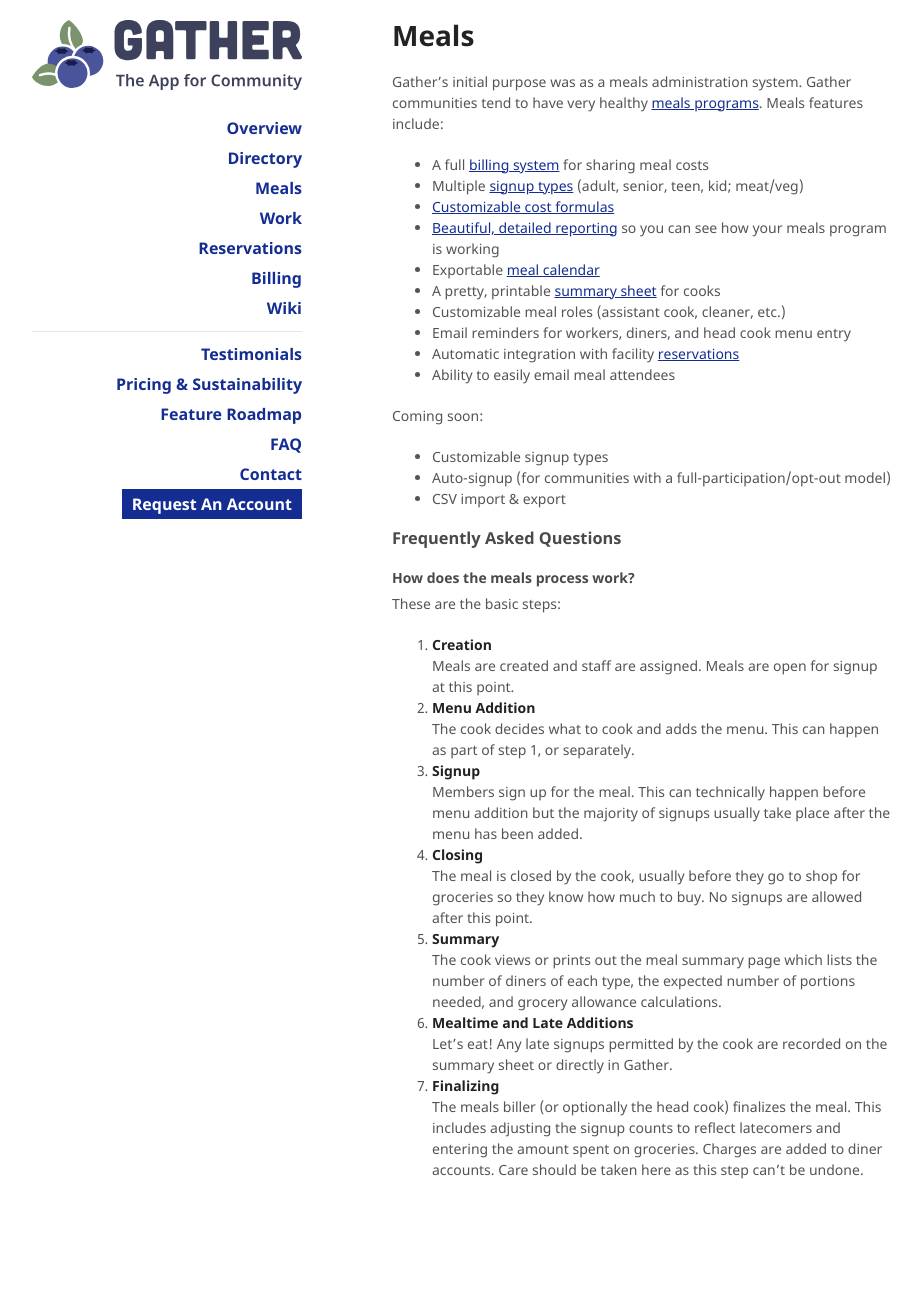
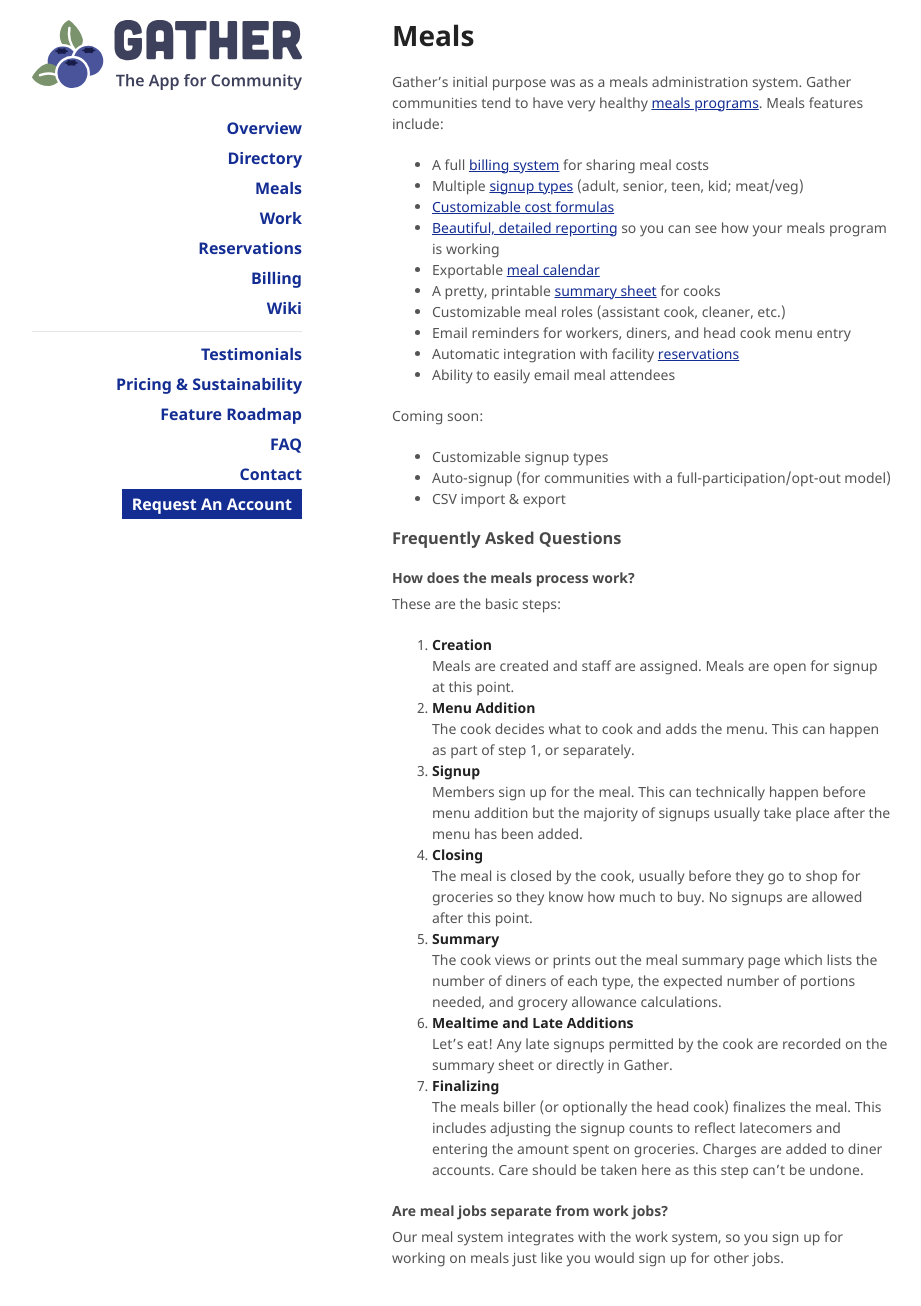
Before and after one commit to sassafrastech/gather-docs, a Jekyll site: the page built from features/meals.md, in a window 1280 px wide and 1338 px high. Shown: the top 1306 px of the window, without its empty margins (178-1099 px from the left). Built offline with Jekyll 4.4.1, drawn with Linux system fonts in a browser that asks for light colours; nearby versions of some CDN libraries; our own code applies the rules of GitHub Pages for plain Markdown files.

Commit message:
Update meals.md
Added FAQ from email question about meal jobs/work jobs

```diff
--- a/_includes/faqs/meals.md
+++ b/_includes/faqs/meals.md
@@ -9,3 +9,7 @@ These are the basic steps:
 1. **Summary**<br/>The cook views or prints out the meal summary page which lists the number of diners of each type, the expected number of portions needed, and grocery allowance calculations.
 1. **Mealtime and Late Additions**<br/>Let's eat! Any late signups permitted by the cook are recorded on the summary sheet or directly in Gather.
 1. **Finalizing**<br/>The meals biller (or optionally the head cook) finalizes the meal. This includes adjusting the signup counts to reflect latecomers and entering the amount spent on groceries. Charges are added to diner accounts. Care should be taken here as this step can't be undone.
+
+#### Are meal jobs separate from work jobs?
+
+Our meal system integrates with the work system, so you sign up for working on meals just like you would sign up for other jobs.
```
